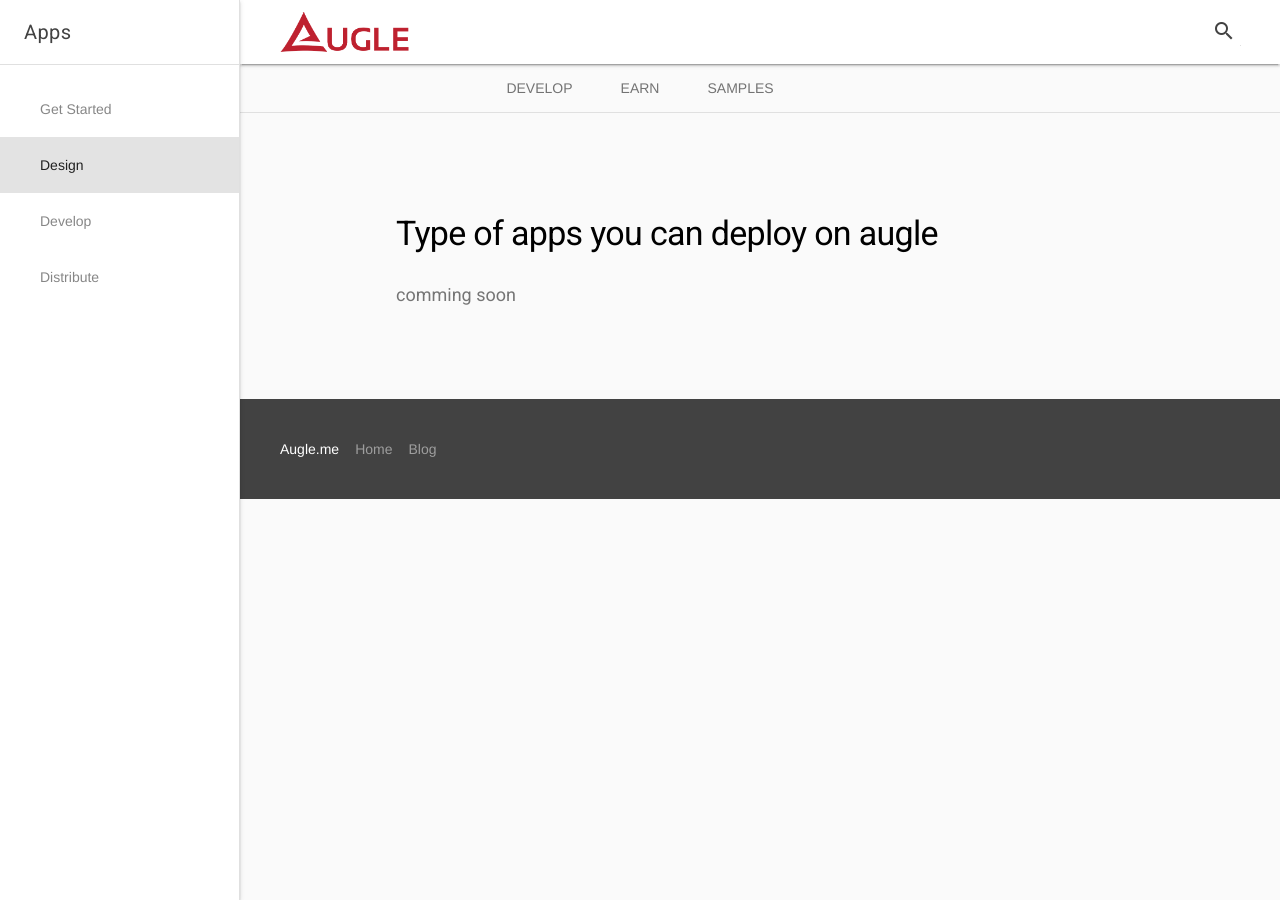
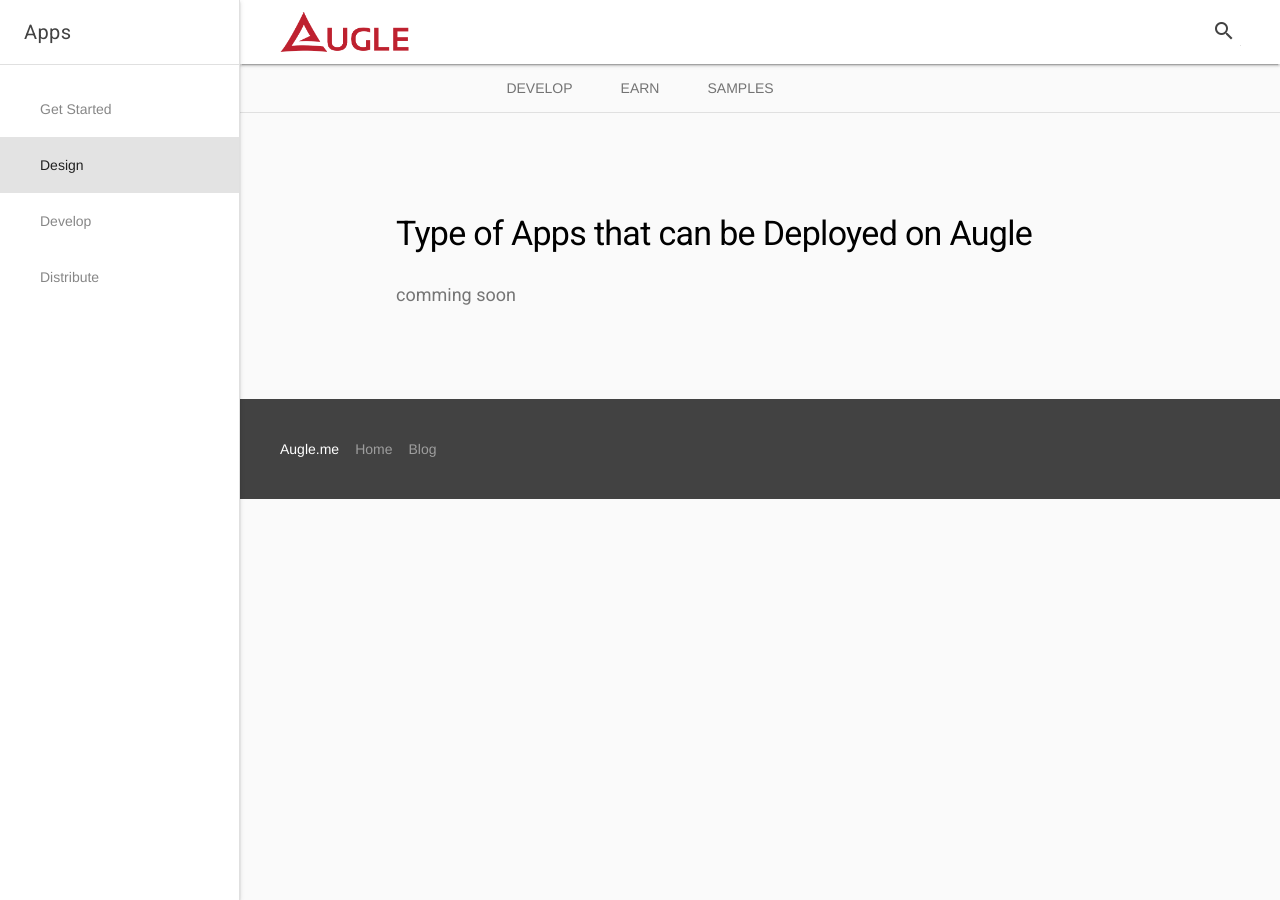
Before and after one commit to augle-me/developer-docs, a Jekyll site: the page built from developer/apps/design/type-of-apps.md, in a window 1280 px wide. Built offline with Jekyll 4.4.1, drawn with Linux system fonts in a browser that asks for light colours; nearby versions of some CDN libraries; our own code applies the rules of GitHub Pages for plain Markdown files.

Commit message:
docs(design):Title Changed
Modified the title for now

```diff
--- a/developer/apps/design/type-of-apps.md
+++ b/developer/apps/design/type-of-apps.md
@@ -4,5 +4,5 @@ sidebar: 'developer-apps'
 id: 'design'
 ---
 
-# Type of apps you can deploy on augle
+# Type of Apps that can be Deployed on Augle
 comming soon
```
